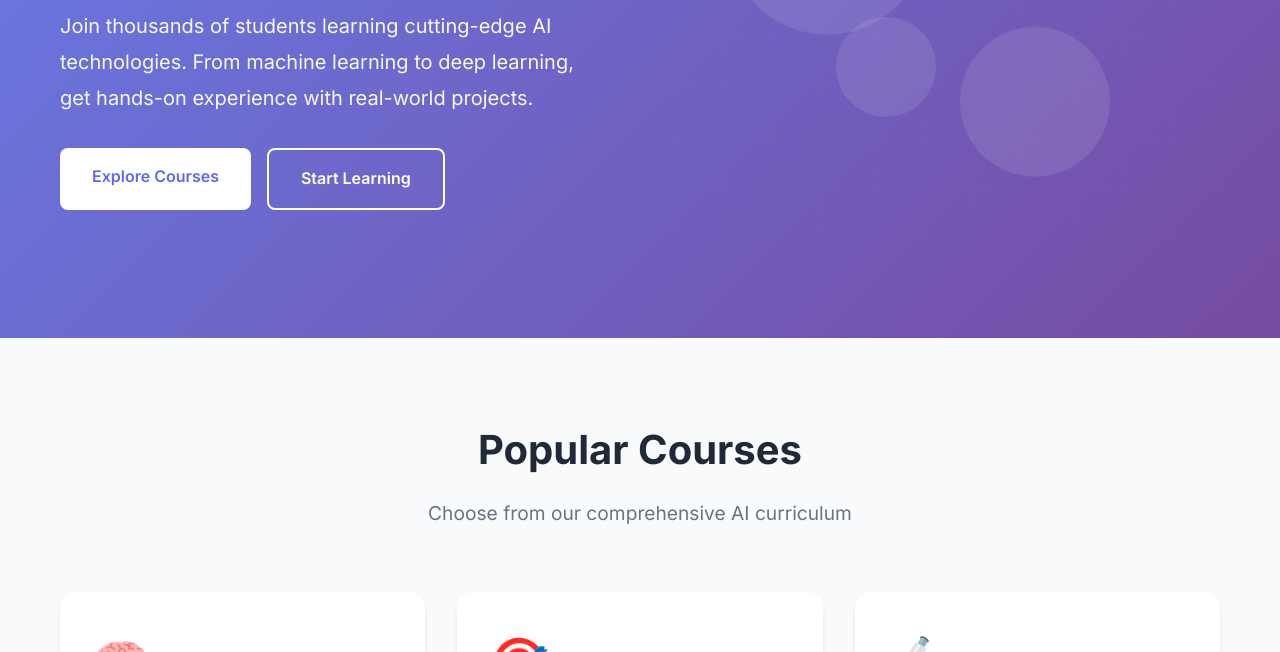
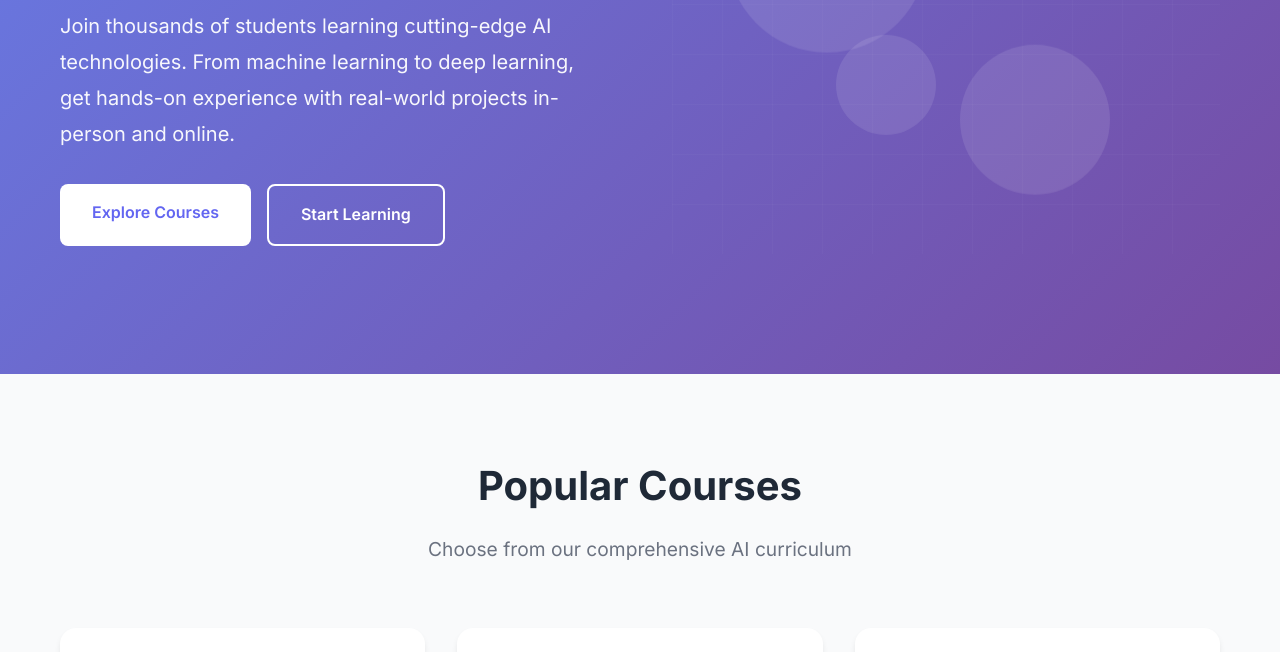
Before and after one commit to pmchrislee/ai-school-website, a plain HTML site: page index.html in a window 1280 px wide. Shown: the part 448-1100 px from the top of the page. Drawn offline with Linux system fonts and the light colour scheme.

Commit message:
Enhance hero description with learning options
Updated the hero description to specify learning options.

```diff
--- a/index.html
+++ b/index.html
@@ -41,7 +41,7 @@
                 <p class="hero-description">
                     Join thousands of students learning cutting-edge AI technologies.
                     From machine learning to deep learning, get hands-on experience
-                    with real-world projects.
+                    with real-world projects in-person and online.
                 </p>
                 <div class="hero-buttons">
                     <a href="#courses" class="btn btn-primary">Explore Courses</a>
```
